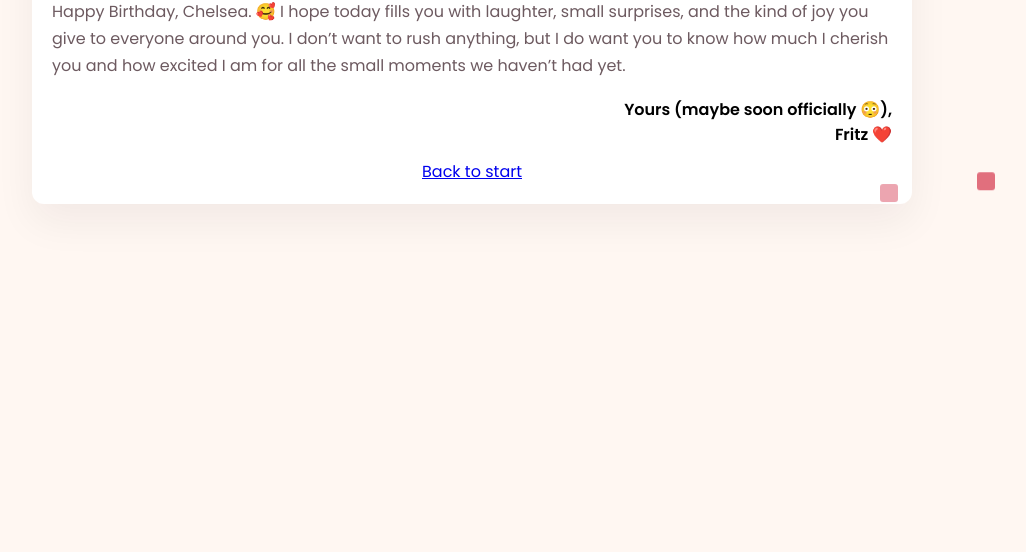
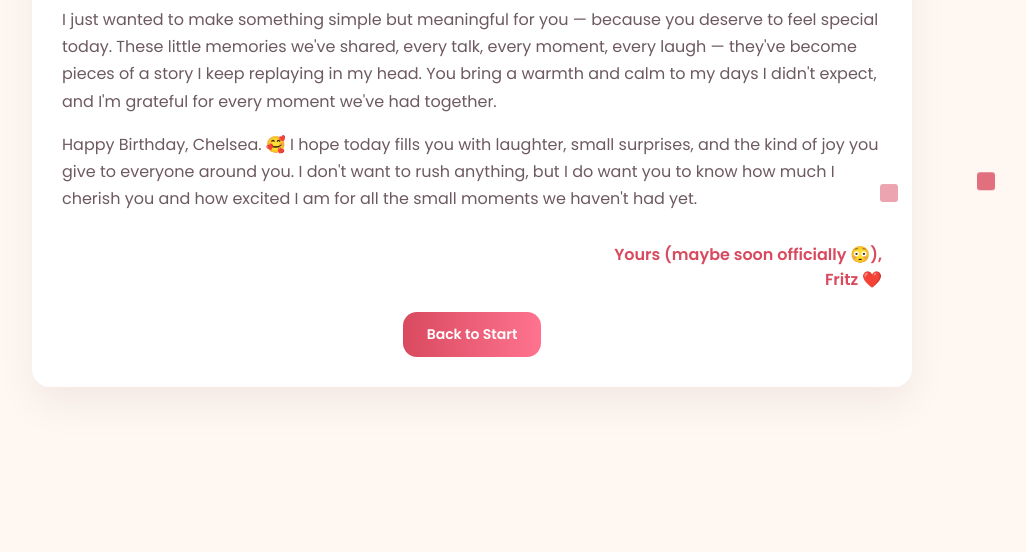
Before and after one commit to Fritzcoding/HBD, a plain HTML site: page letter.html in a window 1280 px wide. Shown: the part 248-800 px from the top of the page, without its empty margins (168-1194 px from the left). Drawn offline with Linux system fonts and the light colour scheme.

Commit message:
Update letter.html

```diff
--- a/letter.html
+++ b/letter.html
@@ -1,34 +1,117 @@
 <!doctype html>
-<html lang="en"><head>
-<meta charset="utf-8"><meta name="viewport" content="width=device-width,initial-scale=1">
+<html lang="en">
+<head>
+  <meta charset="utf-8">
+  <meta name="viewport" content="width=device-width,initial-scale=1">
   <title>Dear Chelsea — Letter</title>
   <link href="https://fonts.googleapis.com/css2?family=Dancing+Script:wght@400;700&family=Poppins:wght@300;400;600&display=swap" rel="stylesheet">
   <style>
-:root{--accent:#d94a5f;--muted:#6d5a60;--paper:#fff7f2}
-*{box-sizing:border-box}
-html,body{height:100%;margin:0;font-family:Poppins,system-ui;background:var(--paper)}
-.container{max-width:920px;margin:0 auto;padding:20px}
-.paper{background:white;border-radius:12px;padding:20px;box-shadow:0 18px 40px rgba(30,10,30,0.06)}
-h1{font-family:'Dancing Script',cursive;color:var(--accent)}
-p{color:var(--muted);line-height:1.7}
-.signed{margin-top:18px;text-align:right;font-weight:700}
-.floating-heart{position:fixed;width:18px;height:18px;background:var(--accent);transform:rotate(45deg);border-radius:3px}
+    :root {
+      --accent: #d94a5f;
+      --muted: #6d5a60;
+      --paper: #fff7f2;
+    }
+    * {
+      box-sizing: border-box;
+    }
+    html, body {
+      height: 100%;
+      margin: 0;
+      font-family: Poppins, system-ui;
+      background: var(--paper);
+    }
+    .container {
+      max-width: 920px;
+      margin: 0 auto;
+      padding: 20px;
+      min-height: 100vh;
+      display: flex;
+      align-items: center;
+      justify-content: center;
+    }
+    .paper {
+      background: white;
+      border-radius: 18px;
+      padding: 30px;
+      box-shadow: 0 18px 40px rgba(30, 10, 30, 0.06);
+      width: 100%;
+    }
+    h1 {
+      font-family: 'Dancing Script', cursive;
+      color: var(--accent);
+      font-size: 32px;
+      margin-top: 0;
+    }
+    p {
+      color: var(--muted);
+      line-height: 1.7;
+      font-size: 16px;
+    }
+    .signed {
+      margin-top: 30px;
+      text-align: right;
+      font-weight: 700;
+      color: var(--accent);
+    }
+    .floating-heart {
+      position: fixed;
+      width: 18px;
+      height: 18px;
+      background: var(--accent);
+      transform: rotate(45deg);
+      border-radius: 3px;
+    }
+    .btn {
+      padding: 12px 24px;
+      border-radius: 14px;
+      border: none;
+      background: linear-gradient(90deg, var(--accent), #ff738f);
+      color: #fff;
+      font-weight: 600;
+      cursor: pointer;
+      transition: all 0.3s ease;
+      text-decoration: none;
+      display: inline-block;
+      margin-top: 20px;
+      font-family: Poppins, system-ui;
+      font-size: 14px;
+    }
+    .btn:hover {
+      transform: translateY(-2px);
+      box-shadow: 0 6px 12px rgba(0,0,0,0.1);
+    }
+    .center {
+      text-align: center;
+    }
   </style>
-</head><body>
+</head>
+<body>
   <div class="container">
     <div class="paper">
       <h1>Dear Chelsea,</h1>
-<p>I just wanted to make something simple but meaningful for you — because you deserve to feel special today. These little memories we’ve shared, every talk, every moment, every laugh — they’ve become pieces of a story I keep replaying in my head. You bring a warmth and calm to my days I didn’t expect, and I’m grateful for every moment we’ve had together.</p>
-<p>Happy Birthday, Chelsea. 🥰 I hope today fills you with laughter, small surprises, and the kind of joy you give to everyone around you. I don’t want to rush anything, but I do want you to know how much I cherish you and how excited I am for all the small moments we haven’t had yet.</p>
+      <p>I just wanted to make something simple but meaningful for you — because you deserve to feel special today. These little memories we've shared, every talk, every moment, every laugh — they've become pieces of a story I keep replaying in my head. You bring a warmth and calm to my days I didn't expect, and I'm grateful for every moment we've had together.</p>
+      <p>Happy Birthday, Chelsea. 🥰 I hope today fills you with laughter, small surprises, and the kind of joy you give to everyone around you. I don't want to rush anything, but I do want you to know how much I cherish you and how excited I am for all the small moments we haven't had yet.</p>
       <div class="signed">Yours (maybe soon officially 😳),<br><strong>Fritz ❤️</strong></div>
-<div style="margin-top:12px;text-align:center"><a href="index.html">Back to start</a></div>
+      <div class="center">
+        <a href="index.html" class="btn">Back to Start</a>
+      </div>
     </div>
   </div>
 
-
   <script>
     // gentle floating hearts
-function spawn(){ const h=document.createElement('div'); h.className='floating-heart'; h.style.left=(10+Math.random()*80)+'%'; h.style.top=(10+Math.random()*70)+'%'; document.body.appendChild(h); h.animate([{transform:'translateY(0)',opacity:0.9},{transform:'translateY(-120px)',opacity:0}],{duration:4000+Math.random()*3000}).onfinish=()=>h.remove(); }
-setInterval(spawn,1500);
+    function spawn() {
+      const h = document.createElement('div');
+      h.className = 'floating-heart';
+      h.style.left = (10 + Math.random() * 80) + '%';
+      h.style.top = (10 + Math.random() * 70) + '%';
+      document.body.appendChild(h);
+      h.animate([
+        { transform: 'translateY(0)', opacity: 0.9 },
+        { transform: 'translateY(-120px)', opacity: 0 }
+      ], { duration: 4000 + Math.random() * 3000 }).onfinish = () => h.remove();
+    }
+    setInterval(spawn, 1500);
   </script>
-</body></html>
+</body>
+</html>
```
Lines whose indentation alone changed are shown as unchanged.
